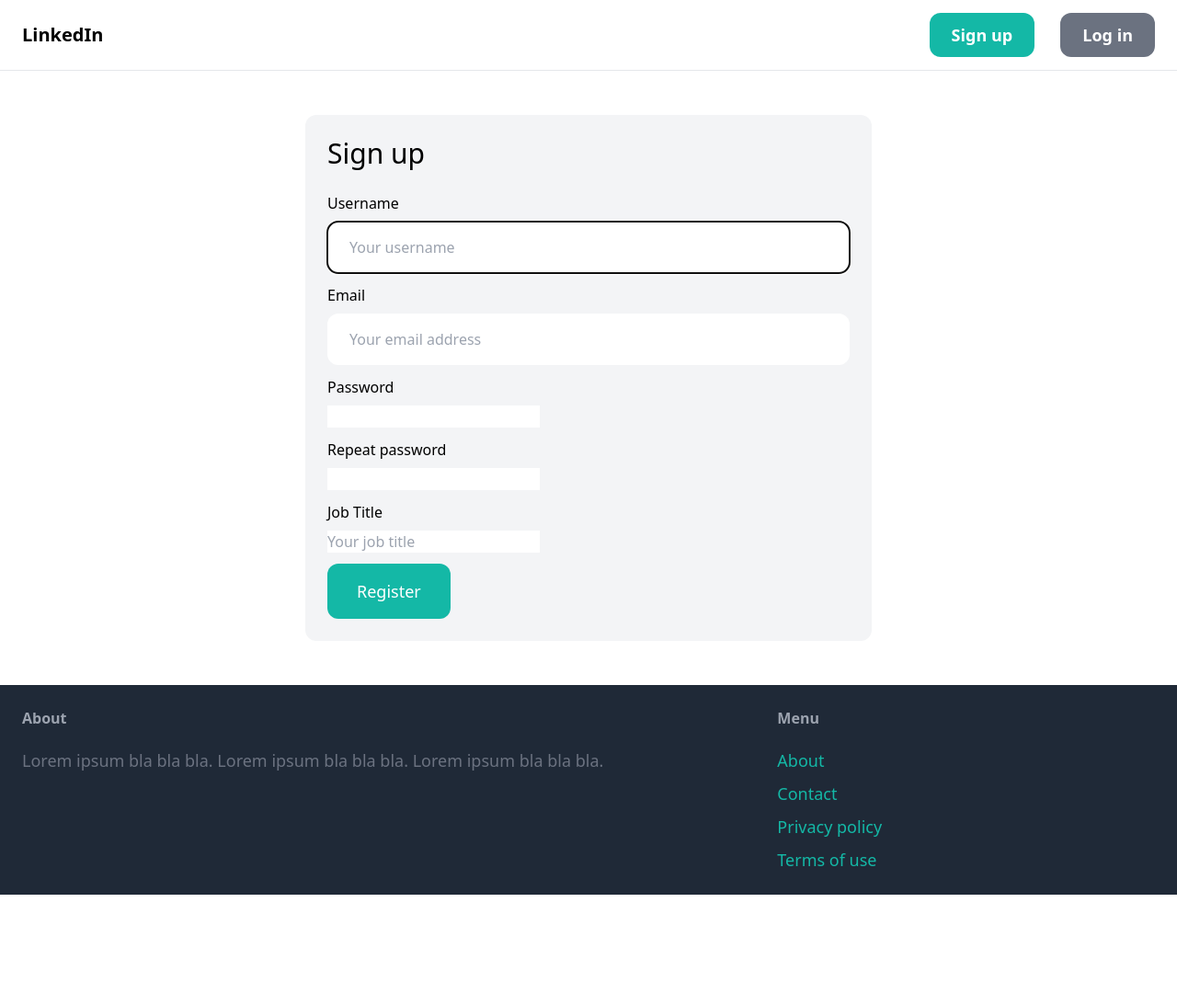
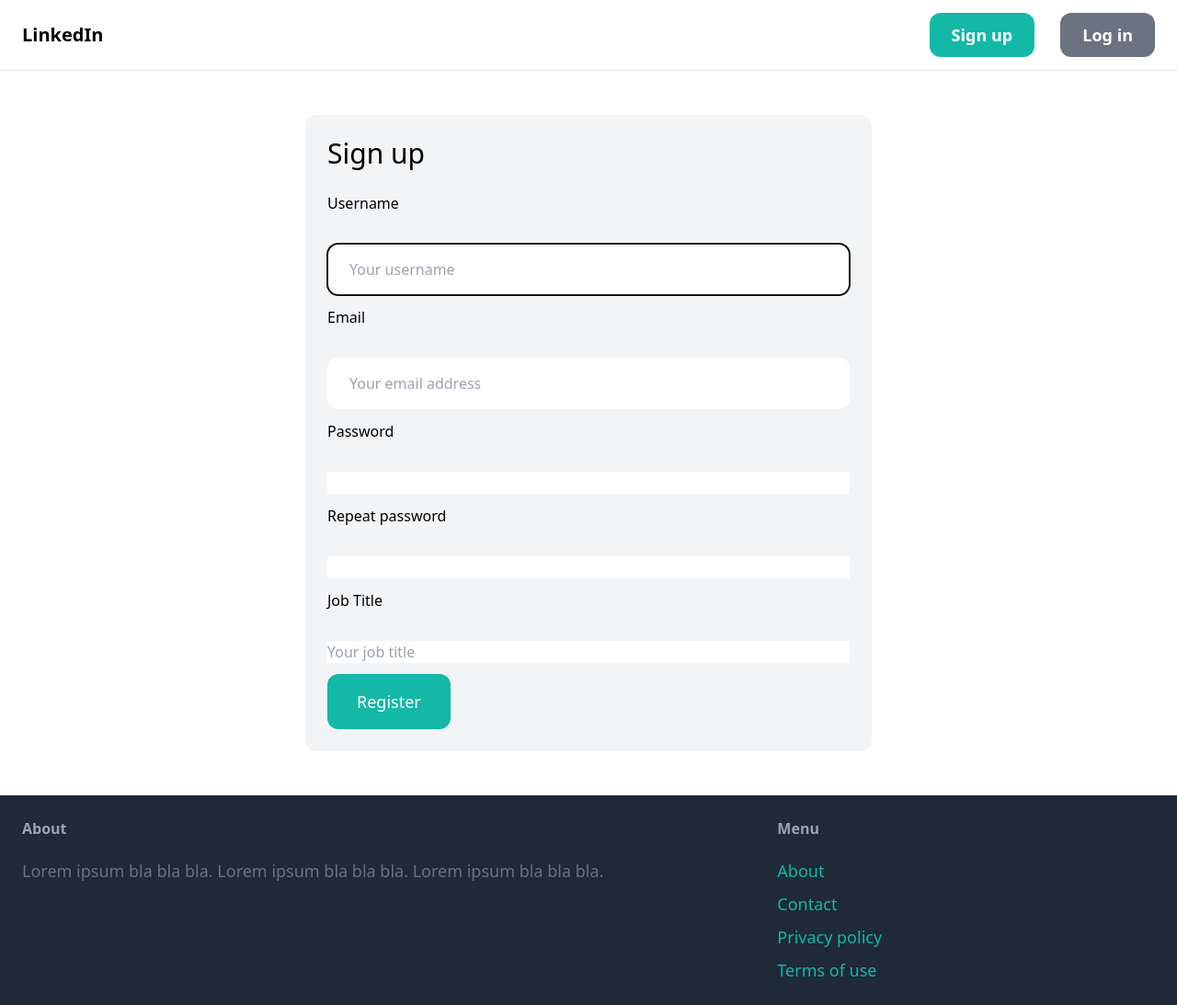
Before and after one commit to ElenaKorenieva/LinkedInChallenge, a Django app: page /signup/ in a window 1280 px wide. Shown: the whole page at 92% size. Before the commit the page ends 973 px from the top, so only its background shows below. Run offline with Django 5.2, Linux system fonts and the light colour scheme; some libraries are stand-ins or nearby versions.

Commit message:
fixed styles

```diff
--- a/linkedin/core/forms.py
+++ b/linkedin/core/forms.py
@@ -36,6 +36,23 @@
         model = User
         fields = ('username','email', 'password1', 'password2', 'jobtitle')
 
+        # username = forms.CharField(widget=forms.TextInput(attrs={
+        # 'placeholder': 'Your username',
+        # 'class': 'w-full py-4 px-6 rounded-xl'
+        # }))
+        # password1 = forms.CharField(widget=forms.PasswordInput(attrs={
+        #     'placeholder': 'Your password',
+        #     'class': 'block w-full py-4 px-6 rounded-xl h-4'
+        # }))
+        # password2 = forms.CharField(widget=forms.PasswordInput(attrs={
+        #     'placeholder': 'Repeat your password',
+        #     'class': 'w-full py-4 px-6 rounded-xl'
+        # }))
+        # jobtitle = forms.CharField(widget=forms.TextInput(attrs={
+        # 'placeholder': 'Enter your job title',
+        # 'class': 'w-full py-4 px-6 rounded-xl'
+        # }))
+
         widgets = {
             'username': forms.TextInput(attrs={
                 'placeholder': 'Your username',
@@ -47,15 +64,15 @@
                 }),
             'password1': forms.PasswordInput(attrs={
                 'placeholder': 'Enter your password',
-                'class': 'block w-full py-4 px-6 rounded-xl'
+                'class': 'w-full py-4 px-6 rounded-xl'
                 }),
             'password2': forms.PasswordInput(attrs={
                 'placeholder': 'Repeat your password',
-                'class': 'block w-full py-4 px-6 rounded-xl'
+                'class': 'w-full py-4 px-6 rounded-xl'
                 }),
             'jobtitle': forms.TextInput(attrs={
-                'placeholder': 'Your username',
-                'class': 'block w-full py-4 px-6 rounded-xl'
+                'placeholder': 'Enter your job title',
+                'class': 'w-full py-4 px-6 rounded-xl'
             }),
         }
 
--- a/linkedin/core/templates/core/base.html
+++ b/linkedin/core/templates/core/base.html
@@ -6,8 +6,9 @@
     <script src="https://cdn.tailwindcss.com"></script>
     <title>{% block title %}{% endblock %} | LinkedIn</title>
   </head>
-  <body>
-    <nav
+  <body class="flex flex-col min-h-screen">
+    <div class="flex-1">
+        <nav
       class="py-6 px-6 flex justify-between items-center border-b border-gray-200"
     >
       <a href="/" class="text-xl font-semibold">LinkedIn</a>
@@ -35,6 +36,8 @@
       </div>
     </nav>
     <div class="px-6 py-6">{% block content %}{% endblock %}</div>
+    </div>
+
 
     <footer class="py-6 px-6 flex justify-between bg-gray-800">
       <div class="w-2/3 pr-10">
--- a/linkedin/core/templates/core/signup.html
+++ b/linkedin/core/templates/core/signup.html
@@ -9,27 +9,27 @@
     <form method="post" action=".">
         {% csrf_token %}
 
-        <div class="mb-3">
+        <div class="mb-3 flex flex-col">
             <label class="inline-block mb-2">Username</label><br>
             {{ form.username }}
         </div>
 
-         <div class="mb-3">
+         <div class="mb-3 flex flex-col">
             <label class="inline-block mb-2">Email</label><br>
             {{ form.email }}
         </div>
 
-        <div class="mb-3">
+        <div class="mb-3 flex flex-col">
             <label class="inline-block mb-2">Password</label><br>
             {{ form.password1 }}
         </div>
 
-        <div class="mb-3">
+        <div class="mb-3 flex flex-col">
             <label class="inline-block mb-2">Repeat password</label><br>
             {{ form.password2 }}
         </div>
 
-        <div class="mb-3">
+        <div class="mb-3 flex flex-col">
             <label class="inline-block mb-2">Job Title</label><br>
             {{ form.jobtitle }}
         </div>
```
